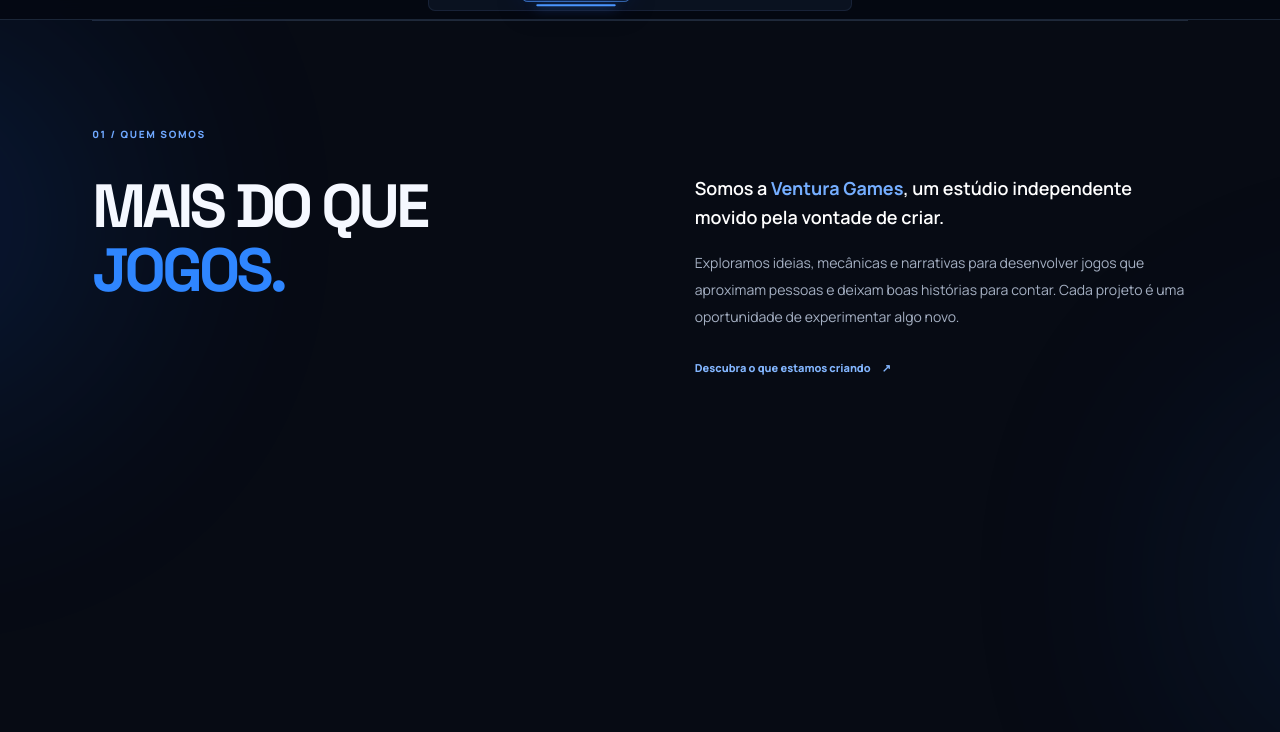
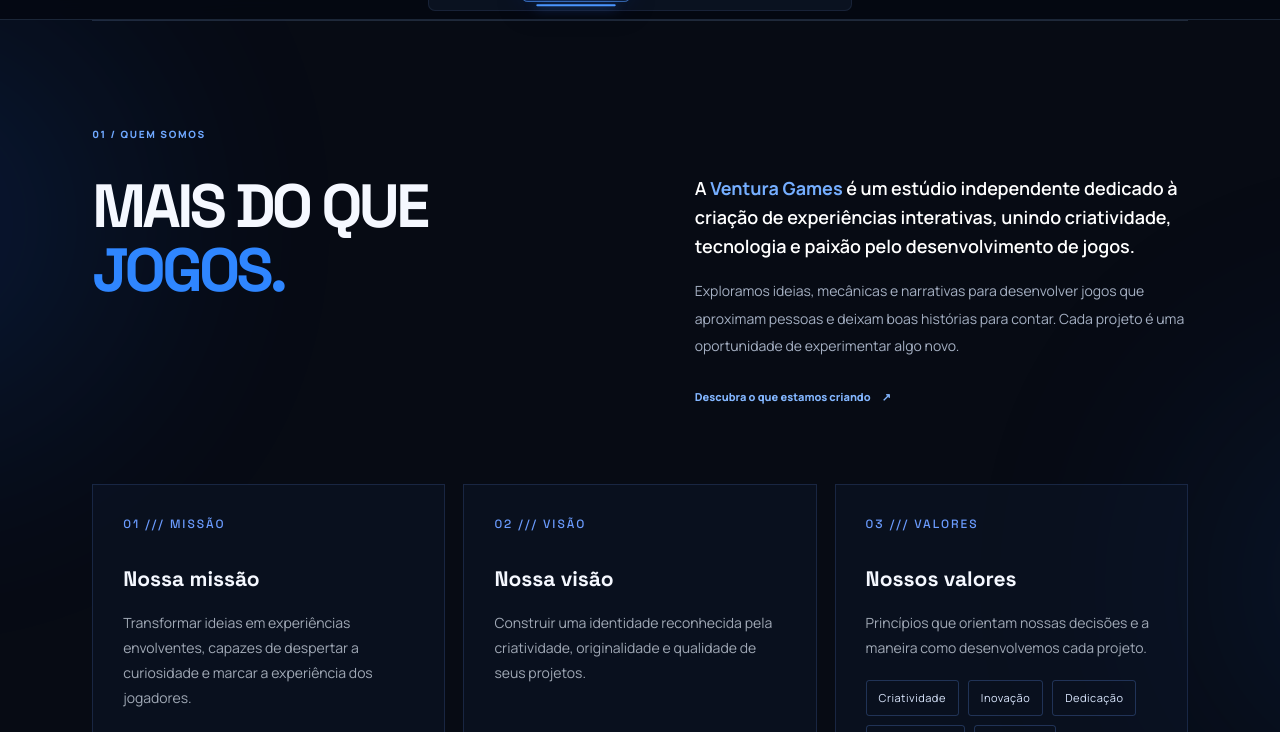
Before and after one commit to pdroscotto-boop/ventura-games-site, a plain HTML site: page index.html in a window 1280 px wide. Both pictures are taken after a click on the link "Estúdio". Shown: the part 68-800 px from the top of the page. Drawn offline with Linux system fonts and the light colour scheme.

Commit message:
Atualizar o index.html

```diff
--- a/index.html
+++ b/index.html
@@ -7,11 +7,89 @@
   <meta name="theme-color" content="#070b14">
   <meta name="description" content="Ventura Games — onde as ideias viram realidade. Estúdio independente que transforma criatividade em experiências e jogos originais.">
   <title>Ventura Games — Onde as ideias viram realidade</title>
+
   <link rel="preconnect" href="https://fonts.googleapis.com">
   <link rel="preconnect" href="https://fonts.gstatic.com" crossorigin>
   <link href="https://fonts.googleapis.com/css2?family=Manrope:wght@400;500;600;700;800&family=Space+Grotesk:wght@500;600;700&display=swap" rel="stylesheet">
+
   <link rel="stylesheet" href="style.css">
+
+  <style>
+    .about-details {
+      display: grid;
+      grid-template-columns: repeat(3, 1fr);
+      gap: 18px;
+      margin-top: 75px;
+    }
+
+    .about-card {
+      position: relative;
+      padding: 30px;
+      min-height: 230px;
+      border: 1px solid rgba(105, 157, 255, 0.16);
+      background: rgba(13, 24, 43, 0.48);
+      transition: border-color .3s ease, transform .3s ease,
+                  background .3s ease;
+    }
+
+    .about-card:hover {
+      transform: translateY(-5px);
+      border-color: rgba(105, 157, 255, 0.5);
+      background: rgba(19, 35, 61, 0.7);
+    }
+
+    .about-card-number {
+      display: block;
+      margin-bottom: 28px;
+      color: #6b9cff;
+      font-family: "Space Grotesk", sans-serif;
+      font-size: 12px;
+      letter-spacing: 2px;
+    }
+
+    .about-card h3 {
+      margin: 0 0 14px;
+      font-family: "Space Grotesk", sans-serif;
+      font-size: 21px;
+      font-weight: 700;
+    }
+
+    .about-card p {
+      margin: 0;
+      color: rgba(225, 233, 247, 0.7);
+      font-size: 14px;
+      line-height: 1.8;
+    }
+
+    .values-list {
+      display: flex;
+      flex-wrap: wrap;
+      gap: 9px;
+      margin-top: 20px;
+    }
+
+    .values-list span {
+      padding: 8px 12px;
+      border: 1px solid rgba(105, 157, 255, 0.25);
+      border-radius: 3px;
+      color: #dce8ff;
+      font-size: 11px;
+      letter-spacing: .5px;
+    }
+
+    @media (max-width: 850px) {
+      .about-details {
+        grid-template-columns: 1fr;
+        margin-top: 48px;
+      }
+
+      .about-card {
+        min-height: auto;
+      }
+    }
+  </style>
 </head>
+
 <body>
   <div class="ambient ambient-one" aria-hidden="true"></div>
   <div class="ambient ambient-two" aria-hidden="true"></div>
@@ -20,8 +98,11 @@
 
   <header class="site-header" id="site-header">
     <div class="header-inner">
+
       <a class="brand" href="#inicio" data-page-link="inicio" aria-label="Ventura Games — página inicial">
-        <span class="brand-mark"><img src="ventura-mark.png" alt="Símbolo da Ventura Games"></span>
+        <span class="brand-mark">
+          <img src="ventura-mark.png" alt="Símbolo da Ventura Games">
+        </span>
         <span class="brand-copy">
           <span class="brand-name">VENTURA<span>GAMES</span></span>
           <span class="brand-caption">INDEPENDENT GAME STUDIO</span>
@@ -30,6 +111,7 @@
 
       <div class="header-navigation">
         <span class="nav-overline"><i></i> NAVEGAÇÃO</span>
+
         <nav class="main-nav" id="main-navigation" aria-label="Navegação principal">
           <a href="#inicio" data-page-link="inicio" class="nav-link active" aria-current="page" data-index="01">Início</a>
           <a href="#sobre" data-page-link="sobre" class="nav-link" data-index="02">Estúdio</a>
@@ -40,101 +122,228 @@
       </div>
 
       <div class="header-actions">
-        <div class="studio-status"><span class="status-light"></span><span>STUDIO ONLINE</span></div>
-        <a class="nav-cta" href="https://www.roblox.com/share?code=fd413377053dec4abd8579eb61a92a11&type=Profile&source=ProfileShare&stamp=1795395554194" target="_blank" rel="noopener noreferrer">Nosso Roblox <span aria-hidden="true">↗</span></a>
+        <div class="studio-status">
+          <span class="status-light"></span>
+          <span>STUDIO ONLINE</span>
+        </div>
+
+        <a class="nav-cta" href="https://www.roblox.com/share?code=fd413377053dec4abd8579eb61a92a11&type=Profile&source=ProfileShare&stamp=1795395554194" target="_blank" rel="noopener noreferrer">
+          Nosso Roblox <span aria-hidden="true">↗</span>
+        </a>
+
         <button class="menu-toggle" type="button" aria-label="Abrir menu" aria-expanded="false" aria-controls="main-navigation">
           <span></span><span></span><span></span>
         </button>
       </div>
     </div>
-    <div class="header-progress" aria-hidden="true"><span id="header-progress-bar"></span></div>
+
+    <div class="header-progress" aria-hidden="true">
+      <span id="header-progress-bar"></span>
+    </div>
   </header>
 
   <main id="conteudo">
+
+    <!-- INÍCIO -->
     <section class="hero section-shell" id="inicio" data-page="inicio" aria-current="page">
       <div class="hero-copy">
-        <div class="eyebrow"><span class="eyebrow-dot"></span> ESTÚDIO INDEPENDENTE DE JOGOS</div>
+        <div class="eyebrow">
+          <span class="eyebrow-dot"></span>
+          ESTÚDIO INDEPENDENTE DE JOGOS
+        </div>
+
         <h1>ONDE AS<br><span>IDEIAS VIRAM</span><br><em>REALIDADE.</em></h1>
-        <p class="hero-description">Transformamos criatividade em experiências interativas, mundos originais e jogos feitos para despertar a imaginação.</p>
+
+        <p class="hero-description">
+          Transformamos criatividade em experiências interativas, mundos originais e jogos feitos para despertar a imaginação.
+        </p>
+
         <div class="hero-actions">
-          <a class="button button-primary" href="#jogos" data-page-link="jogos">Conheça nosso projeto <span aria-hidden="true">↗</span></a>
-          <a class="button button-ghost" href="https://www.roblox.com/share?code=fd413377053dec4abd8579eb61a92a11&type=Profile&source=ProfileShare&stamp=1795395554194" target="_blank" rel="noopener noreferrer">Visite nosso perfil no Roblox <span aria-hidden="true">↗</span></a>
+          <a class="button button-primary" href="#jogos" data-page-link="jogos">
+            Conheça nosso projeto <span aria-hidden="true">↗</span>
+          </a>
+
+          <a class="button button-ghost" href="https://www.roblox.com/share?code=fd413377053dec4abd8579eb61a92a11&type=Profile&source=ProfileShare&stamp=1795395554194" target="_blank" rel="noopener noreferrer">
+            Visite nosso perfil no Roblox <span aria-hidden="true">↗</span>
+          </a>
         </div>
-        <div class="hero-note"><span class="pulse"></span> NOVAS EXPERIÊNCIAS EM DESENVOLVIMENTO</div>
+
+        <div class="hero-note">
+          <span class="pulse"></span>
+          NOVAS EXPERIÊNCIAS EM DESENVOLVIMENTO
+        </div>
       </div>
+
       <div class="hero-art" aria-label="Arte abstrata com formas geométricas azuis">
         <div class="orbit orbit-a"></div>
         <div class="orbit orbit-b"></div>
         <div class="orbit orbit-c"></div>
+
         <div class="hero-core">
-          <div class="core-symbol"><img src="ventura-mark.png" alt="Símbolo da Ventura Games"></div>
+          <div class="core-symbol">
+            <img src="ventura-mark.png" alt="Símbolo da Ventura Games">
+          </div>
         </div>
+
         <span class="art-tag tag-top">CRIATIVIDADE<br>EM MOVIMENTO</span>
         <span class="art-tag tag-bottom">PLAYER EXPERIENCE<br>/// 2026</span>
-        <span class="art-cross cross-one">+</span><span class="art-cross cross-two">+</span>
+        <span class="art-cross cross-one">+</span>
+        <span class="art-cross cross-two">+</span>
       </div>
-      <a class="scroll-cue" href="#sobre" data-page-link="sobre"><span></span> CONHEÇA O ESTÚDIO</a>
+
+      <a class="scroll-cue" href="#sobre" data-page-link="sobre">
+        <span></span> CONHEÇA O ESTÚDIO
+      </a>
     </section>
 
+    <!-- SOBRE A VENTURA GAMES -->
     <section class="intro section-shell" id="sobre" data-page="sobre">
       <div class="section-kicker">01 / QUEM SOMOS</div>
+
       <div class="intro-grid">
         <h2>MAIS DO QUE<br><span>JOGOS.</span></h2>
+
         <div class="intro-text">
-          <p class="lead">Somos a <strong>Ventura Games</strong>, um estúdio independente movido pela vontade de criar.</p>
-          <p>Exploramos ideias, mecânicas e narrativas para desenvolver jogos que aproximam pessoas e deixam boas histórias para contar. Cada projeto é uma oportunidade de experimentar algo novo.</p>
-          <a class="text-link" href="#jogos" data-page-link="jogos">Descubra o que estamos criando <span>↗</span></a>
+          <p class="lead">
+            A <strong>Ventura Games</strong> é um estúdio independente dedicado à criação de experiências interativas, unindo criatividade, tecnologia e paixão pelo desenvolvimento de jogos.
+          </p>
+
+          <p>
+            Exploramos ideias, mecânicas e narrativas para desenvolver jogos que aproximam pessoas e deixam boas histórias para contar. Cada projeto é uma oportunidade de experimentar algo novo.
+          </p>
+
+          <a class="text-link" href="#jogos" data-page-link="jogos">
+            Descubra o que estamos criando <span>↗</span>
+          </a>
         </div>
+      </div>
+
+      <!-- MISSÃO, VISÃO E VALORES -->
+      <div class="about-details">
+
+        <article class="about-card">
+          <span class="about-card-number">01 /// MISSÃO</span>
+          <h3>Nossa missão</h3>
+          <p>
+            Transformar ideias em experiências envolventes, capazes de despertar a curiosidade e marcar a experiência dos jogadores.
+          </p>
+        </article>
+
+        <article class="about-card">
+          <span class="about-card-number">02 /// VISÃO</span>
+          <h3>Nossa visão</h3>
+          <p>
+            Construir uma identidade reconhecida pela criatividade, originalidade e qualidade de seus projetos.
+          </p>
+        </article>
+
+        <article class="about-card">
+          <span class="about-card-number">03 /// VALORES</span>
+          <h3>Nossos valores</h3>
+          <p>
+            Princípios que orientam nossas decisões e a maneira como desenvolvemos cada projeto.
+          </p>
+
+          <div class="values-list">
+            <span>Criatividade</span>
+            <span>Inovação</span>
+            <span>Dedicação</span>
+            <span>Originalidade</span>
+            <span>Qualidade</span>
+          </div>
+        </article>
+
       </div>
     </section>
 
+    <!-- PROJETO -->
     <section class="projects section-shell" id="jogos" data-page="jogos">
       <div class="section-heading">
-        <div><div class="section-kicker">02 / UM UNIVERSO EM CONSTRUÇÃO</div><h2>NOSSO <span>PROJETO.</span></h2></div>
-        <p>Estamos dando forma a uma experiência original. Acompanhe esta página para descobrir os próximos detalhes.</p>
+        <div>
+          <div class="section-kicker">02 / UM UNIVERSO EM CONSTRUÇÃO</div>
+          <h2>NOSSO <span>PROJETO.</span></h2>
+        </div>
+
+        <p>
+          Estamos dando forma a uma experiência original. Acompanhe esta página para descobrir os próximos detalhes.
+        </p>
       </div>
+
       <div class="project-card">
         <div class="project-visual">
           <div class="project-grid"></div>
           <img class="project-emblem" src="ventura-mark.png" alt="Símbolo da Ventura Games">
-          <div class="project-status"><i></i> EM DESENVOLVIMENTO</div>
+
+          <div class="project-status">
+            <i></i> EM DESENVOLVIMENTO
+          </div>
         </div>
+
         <div class="project-info">
           <div class="project-number">PROJETO /// 001</div>
+
           <h3>UM NOVO MUNDO<br>ESTÁ A CAMINHO.</h3>
-          <p>Um projeto original está em desenvolvimento. Em breve, compartilharemos mais sobre sua proposta, seu universo e as experiências que estamos preparando.</p>
+
+          <p>
+            Um projeto original está em desenvolvimento. Em breve, compartilharemos mais sobre sua proposta, seu universo e as experiências que estamos preparando.
+          </p>
+
           <span class="project-label">MAIS INFORMAÇÕES EM BREVE</span>
         </div>
       </div>
     </section>
 
+    <!-- NOVIDADES -->
     <section class="news section-shell" id="novidades" data-page="novidades">
       <div class="section-kicker">03 / ACOMPANHE A JORNADA</div>
+
       <div class="news-panel">
         <div>
           <div class="news-overline">VENTURA GAMES // TRANSMISSÃO</div>
           <h2>O DESENVOLVIMENTO<br><span>NÃO PARA.</span></h2>
         </div>
-        <p>Estamos preparando novidades, bastidores e atualizações dos nossos projetos. Acompanhe nossos canais para não perder os próximos anúncios.</p>
+
+        <p>
+          Estamos preparando novidades, bastidores e atualizações dos nossos projetos. Acompanhe nossos canais para não perder os próximos anúncios.
+        </p>
+
         <div class="news-index">VG—2026</div>
       </div>
     </section>
 
+    <!-- CONTATO -->
     <section class="contact section-shell" id="contato" data-page="contato">
       <div class="contact-glow" aria-hidden="true"></div>
+
       <div class="section-kicker">04 / ENTRE EM CONTATO</div>
+
       <h2>VAMOS CRIAR<br><span>ALGO INCRÍVEL?</span></h2>
-      <p>Quer acompanhar nossos projetos? Visite o perfil oficial da Ventura Games no Roblox e fique por dentro das novidades.</p>
-      <a class="button button-primary" href="https://www.roblox.com/share?code=fd413377053dec4abd8579eb61a92a11&type=Profile&source=ProfileShare&stamp=1795395554194" target="_blank" rel="noopener noreferrer">VISITE NOSSO PERFIL NO ROBLOX <span aria-hidden="true">↗</span></a>
+
+      <p>
+        Quer acompanhar nossos projetos? Visite o perfil oficial da Ventura Games no Roblox e fique por dentro das novidades.
+      </p>
+
+      <a class="button button-primary" href="https://www.roblox.com/share?code=fd413377053dec4abd8579eb61a92a11&type=Profile&source=ProfileShare&stamp=1795395554194" target="_blank" rel="noopener noreferrer">
+        VISITE NOSSO PERFIL NO ROBLOX <span aria-hidden="true">↗</span>
+      </a>
     </section>
+
   </main>
 
+  <!-- RODAPÉ -->
   <footer class="site-footer">
     <a class="brand footer-brand" href="#inicio" data-page-link="inicio">
-      <span class="brand-mark"><img src="ventura-mark.png" alt="Símbolo da Ventura Games"></span>
+      <span class="brand-mark">
+        <img src="ventura-mark.png" alt="Símbolo da Ventura Games">
+      </span>
+
       <span class="brand-name">VENTURA<span>GAMES</span></span>
     </a>
-    <span class="footer-copy">© <span id="year"></span> VENTURA GAMES. TODOS OS DIREITOS RESERVADOS.</span>
+
+    <span class="footer-copy">
+      © <span id="year"></span> VENTURA GAMES. TODOS OS DIREITOS RESERVADOS.
+    </span>
+
     <a class="back-top" href="#inicio" data-page-link="inicio" aria-label="Voltar ao topo">↑</a>
   </footer>
 
```
